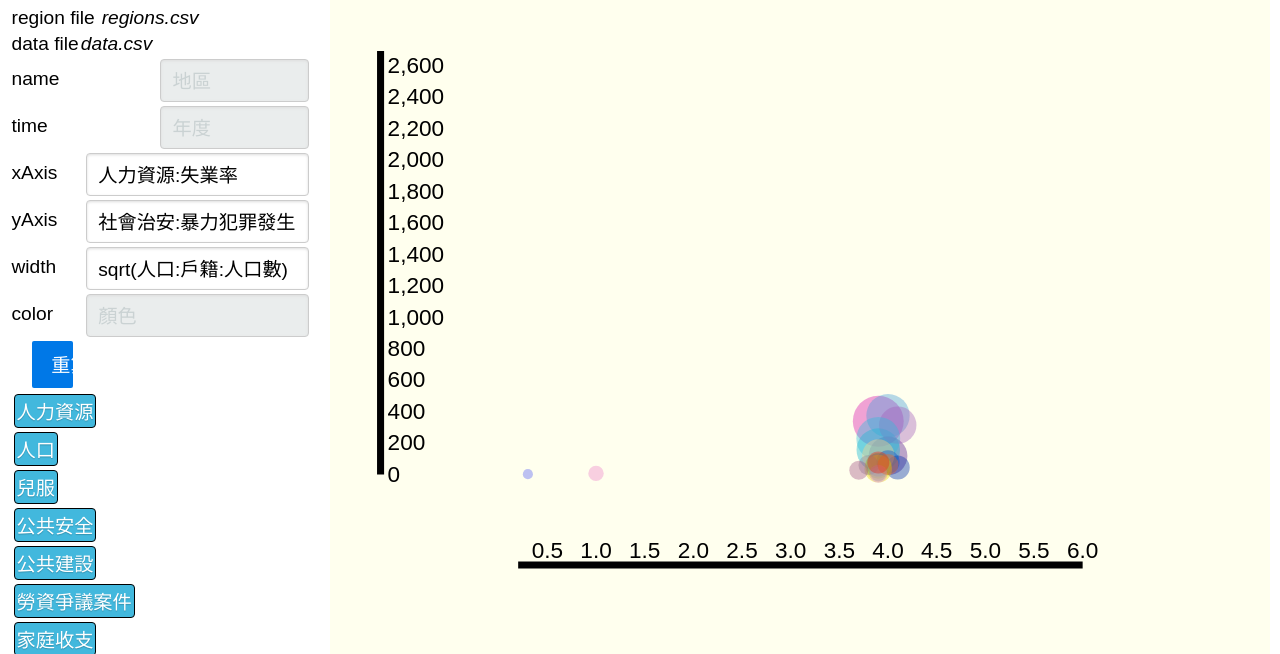
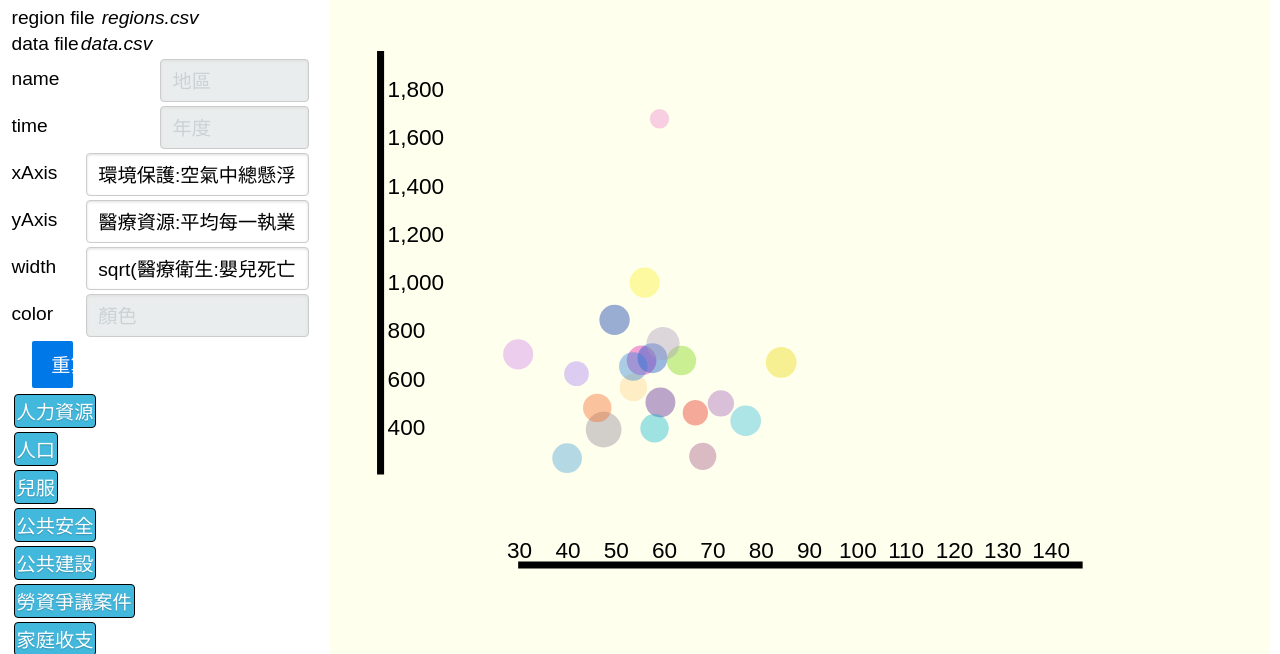
Before and after one commit to ckhung/timedragviz, a plain HTML site: page vizxtime.html in a window 1280 px wide. Shown: the part 100-754 px from the top of the page. Drawn offline with Linux system fonts and the light colour scheme.

Commit message:
slider's ancestors must not have negative z-index

```diff
--- a/config.json
+++ b/config.json
@@ -3,9 +3,9 @@
   "dimExpr": {
     "region": "地區",
     "time": "年度",
-    "xAxis": "人力資源:失業率",
-    "yAxis": "社會治安:暴力犯罪發生數",
-    "width": "sqrt(人口:戶籍:人口數)",
+    "xAxis": "環境保護:空氣中總懸浮微粒濃度",
+    "yAxis": "醫療資源:平均每一執業醫師服務之人口數",
+    "width": "sqrt(醫療衛生:嬰兒死亡率)",
     "color": "顏色"
   }
 }
--- a/vizxtime.css
+++ b/vizxtime.css
@@ -77,10 +77,10 @@ body {
     position: relative;
     /* so that it is in the same "stacking context" as #info-pane.
     https://philipwalton.com/articles/what-no-one-told-you-about-z-index/ */
-    z-index: -1;
+    z-index: 2;
 }
 
-#info-pane { /* z-index: 1; this is not necessary */ }
+#info-pane { z-index: 1; }
 
 #data-field-names { padding: 2px; }
 
@@ -96,10 +96,10 @@ ul.menu-tree { list-style: none; }
 }
 
 ul.menu-tree ul {
-    position: absolute;
+    position: relative;
     display: none;
     top: 0px;
-    left: 60px;
+    left: 40px;
 }
 
 ul.menu-tree li {
--- a/vizxtime.js
+++ b/vizxtime.js
@@ -265,7 +265,10 @@ function redraw() {
     .attr('cy', function(d) { return G.scale.yAxis(d.value[now].yAxis); })
     .attr('r', function(d) { return G.scale.width(d.value[now].width/2); })
     .style('fill', function(d) { return G.joined[d.key][now][G.config.dimExpr['color']]; })
-    .style('fill-opacity', 0.4)
+    .style('fill-opacity', function(d) {
+      d = d.value[now];
+      return isNaN(d.xAxis) || isNaN(d.yAxis) || isNaN(d.width) ? 0 : 0.4;
+    })
     .select('.tooltip')
     .text(function(d) {
       var n = d.value[now];
```
Also changed, not shown: 1 other file.
